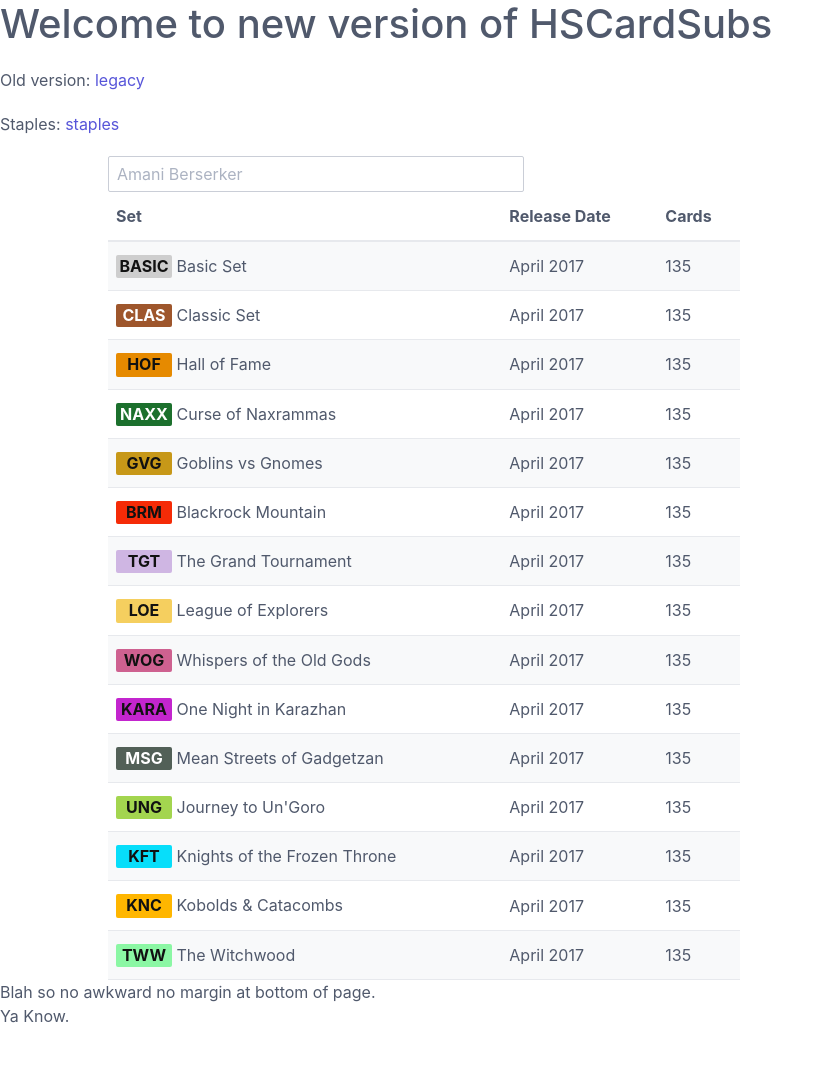
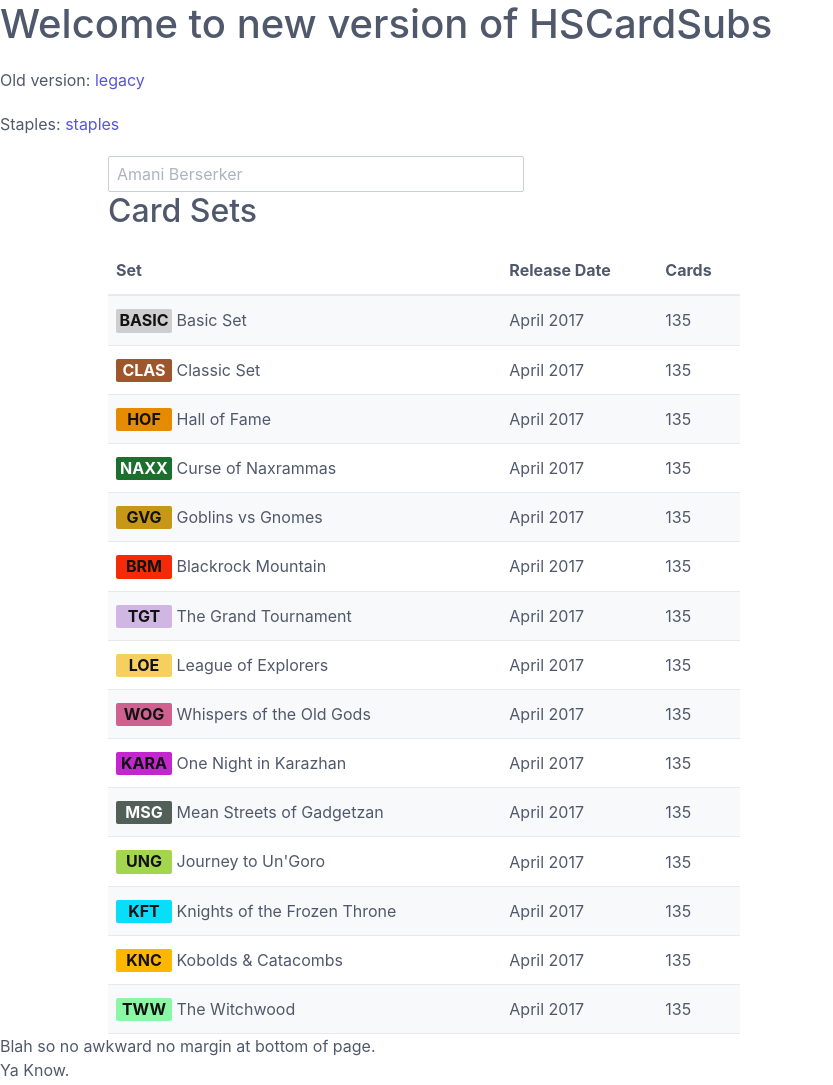
Before and after one commit to Jonius7/HSCardSubs, a plain HTML site: page index.html in a window 1280 px wide. Shown: the whole page, without its empty margins (0-833 px from the left). Before the commit the page ends 1048 px from the top, so only its background shows below. Drawn offline with Linux system fonts and the light colour scheme; no server answers.

Commit message:
tweak to 2019

```diff
--- a/index.html
+++ b/index.html
@@ -31,6 +31,7 @@
         <div class="columns">
             <div class="column col-1"></div>
             <div class="column col-6">
+                <h2>Card Sets</h2>
                 <table class="table table-striped table-hover">
                     <thead>
                         <tr>
```
